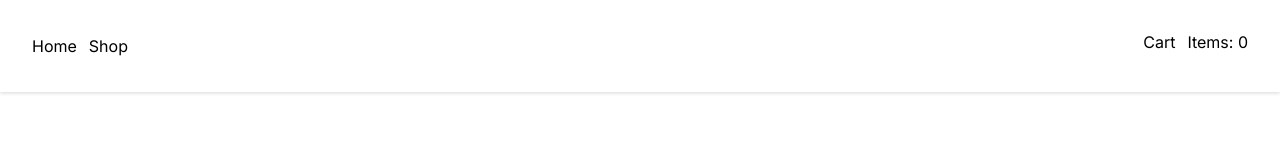
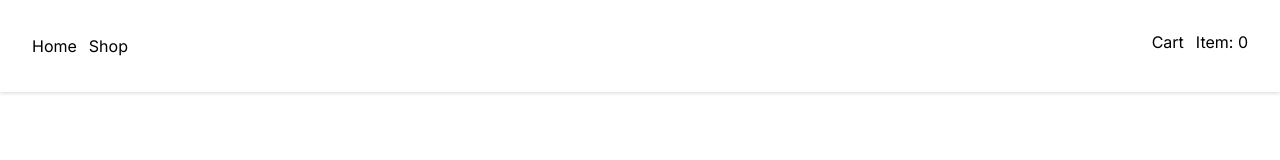
Before and after one commit to asshleygozar/shopping-cart, a React (Vite) app: page /cart in a window 1280 px wide. Shown: the top 160 px of the page. Built offline with nearby package versions, Linux system fonts and the light colour scheme.

Commit message:
fix paragraph floating bug

```diff
--- a/src/components/NavigationBar.jsx
+++ b/src/components/NavigationBar.jsx
@@ -36,7 +36,7 @@ export default function NavigationBar() {
 					</Link>
 				</li>
 				<li>
-					<p className='cart-navigation-link'>Items: {item}</p>
+					<p className='cart-navigation-link'>Item: {item}</p>
 				</li>
 			</ul>
 		</nav>
```
